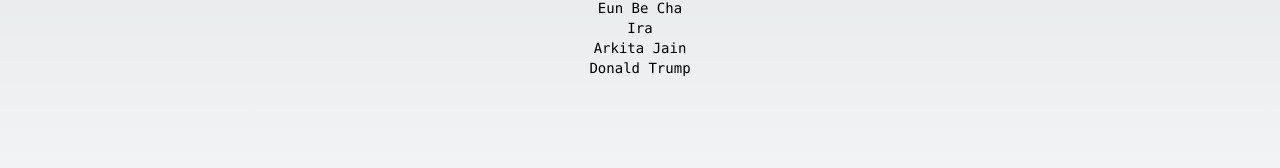
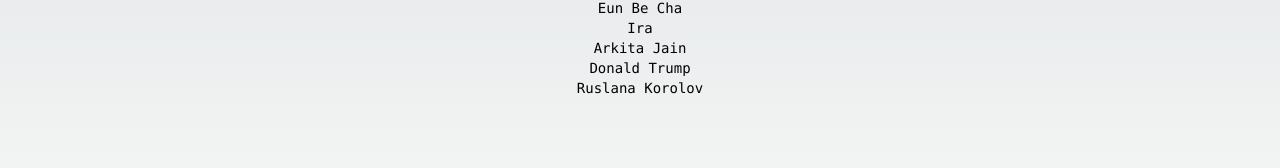
Before and after one commit to webimpactuw/week4github, a Next.js app: page / in a window 1280 px wide. Shown: the part 386-554 px from the top of the page. Built offline with nearby package versions, Linux system fonts and the light colour scheme.

Commit message:
I added my name

```diff
--- a/app/names.js
+++ b/app/names.js
@@ -11,8 +11,10 @@
     "Eun Be Cha",
     "Ira",
     "Arkita Jain",
-    "Donald Trump"
+    "Donald Trump",
     // TODO: add more here!
+    "Ruslana Korolov"
+
 ];
 
 export default names;
```
